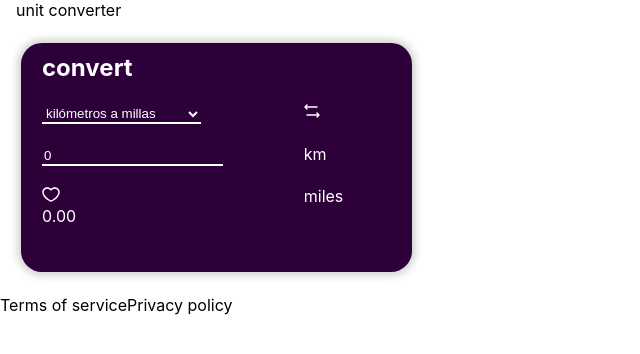
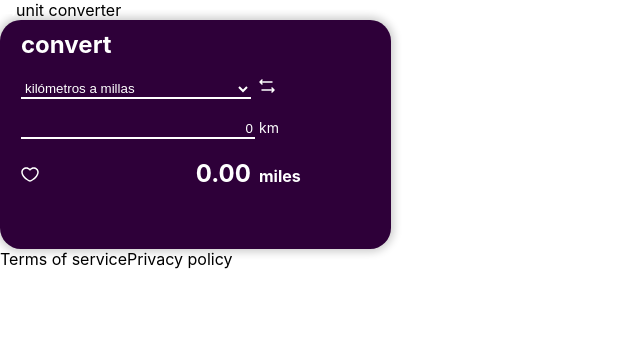
Before and after one commit to ivvasel/pruebaOxygen, a React (Create React App) app in the folder app1/: page / in a window 1280 px wide. Shown: the top 354 px of the page, without its empty margins (0-640 px from the left). Built offline with nearby package versions, Linux system fonts and the light colour scheme; the HTML template or start-up script is replaced by a standard one.

Commit message:
Card diseño OK

```diff
--- a/app1/src/App.css
+++ b/app1/src/App.css
@@ -1,5 +1,6 @@
 .App {
   text-align: center;
+  font-family: 'Poppins', sans-serif;
 }
 
 .container-wrap{
@@ -25,8 +26,11 @@
 
 .grid-container{
   display: grid;
-  grid-template-columns: 3fr 1fr;
+  grid-template-columns: 1fr 1fr 1fr;
   row-gap: 20px;
+  column-gap: 8px;
+  align-items: baseline;
+  font-size: 14px;
 }
 .grid-header{
   grid-column: 1/3;
@@ -34,11 +38,15 @@
   font-weight: bolder;
 
 }
+.grid-footer{
+  grid-column: 1/1;
+}
 .grid-item{
-  grid-column: 1/2;
-
+  grid-column: 1/3;
 }
 .cardText {
+  width: 100%;
+
   color:#FFFFFF;
   background-color: transparent;
 
@@ -46,6 +54,9 @@
   border-top:0;
   border-left:0;
   border-right:0;
+}
+input.cardText{
+  text-align: right;
 }
 
 input:focus{
--- a/app1/src/components/Converter.js
+++ b/app1/src/components/Converter.js
@@ -74,8 +74,10 @@ export default function Converter() {
     <div name="converter">
       <div name="card" className="card">
         <div name="body-card" className="grid-container">
-        <div name="header-card" className="grid-header">convert</div>
-          <div>
+          <div name="header-card" className="grid-header">
+            convert
+          </div>
+          <div className="grid-item">
             <select
               className="cardText"
               onChange={(e) => handleChangeSelect(e.target.value)}>
@@ -85,9 +87,11 @@ export default function Converter() {
             </select>
           </div>
           <div>
-            <div onClick={handleReverse}><Logo/></div>
+            <div onClick={handleReverse}>
+              <Logo />
+            </div>
           </div>
-          <div>
+          <div className="grid-item">
             <input
               name="toConvert"
               className="cardText"
@@ -96,13 +100,12 @@ export default function Converter() {
           </div>
           <div>{conversion.from}</div>
 
-          <div>
-            <div onClick={() => hanldeSave()}>
-              <Save />
-            </div>
-            <div>{`${result}`}</div>
+          <div onClick={() => hanldeSave()}>
+            <Save />
           </div>
-          <div>{`${conversion.to}`}</div>
+          <div style={{ "text-align": "right","font-weight": "bold","font-size":"24px" }}>{`${result}`}</div>
+
+          <div style={{"font-weight": "bold","font-size":"16px"}}>{`${conversion.to}`}</div>
         </div>
       </div>
       <ListFavs saved={saved} setSaved={setSaved} />
--- a/app1/src/components/Wrap.js
+++ b/app1/src/components/Wrap.js
@@ -2,10 +2,9 @@ import React from "react";
 import Converter from "./Converter";
 import "../App.css";
 
-
 export default function Wrap() {
   return (
-    <div className="container-wrap">
+    <div ffsd="container-wrap">
       <Converter />
     </div>
   );
```
